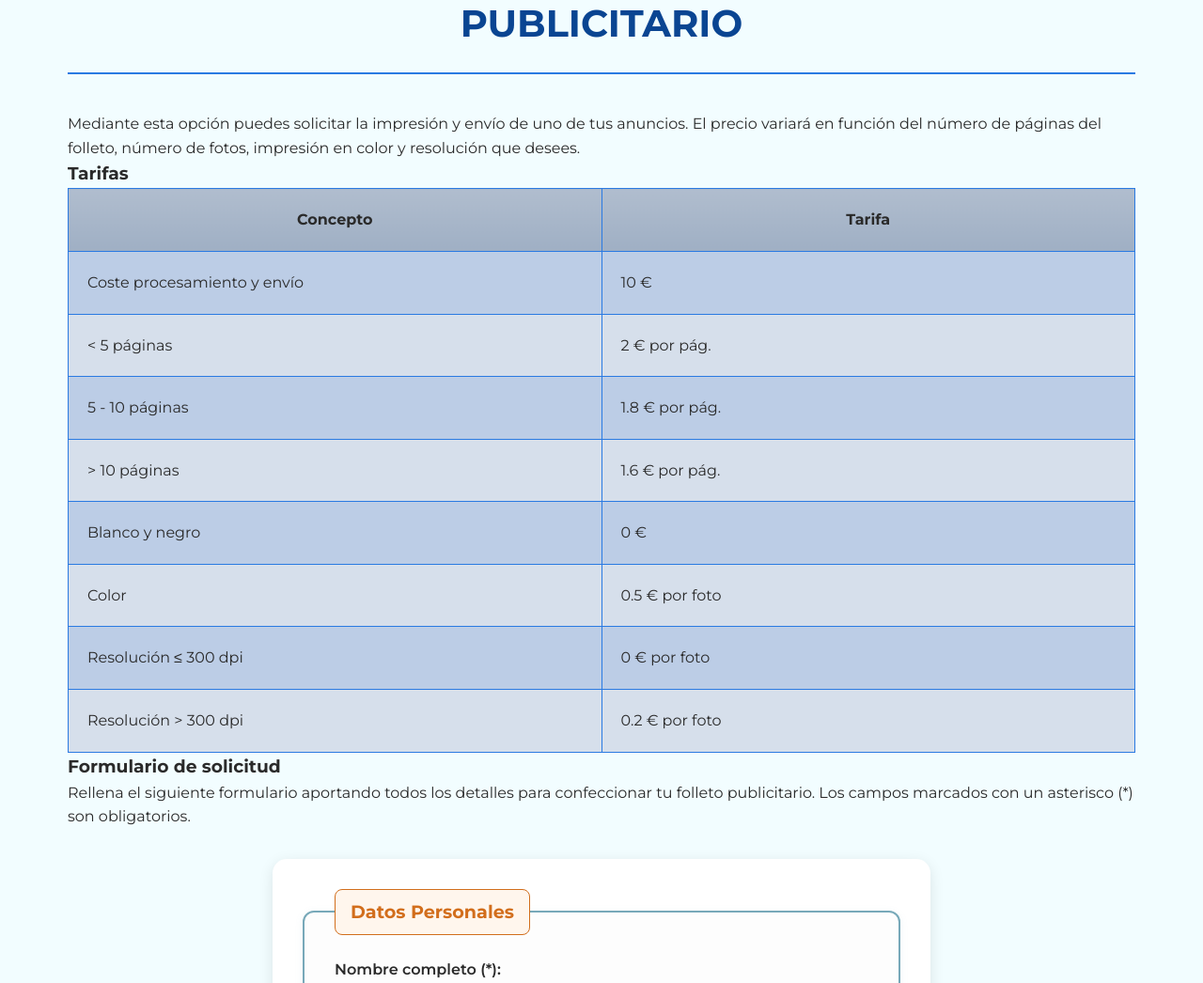
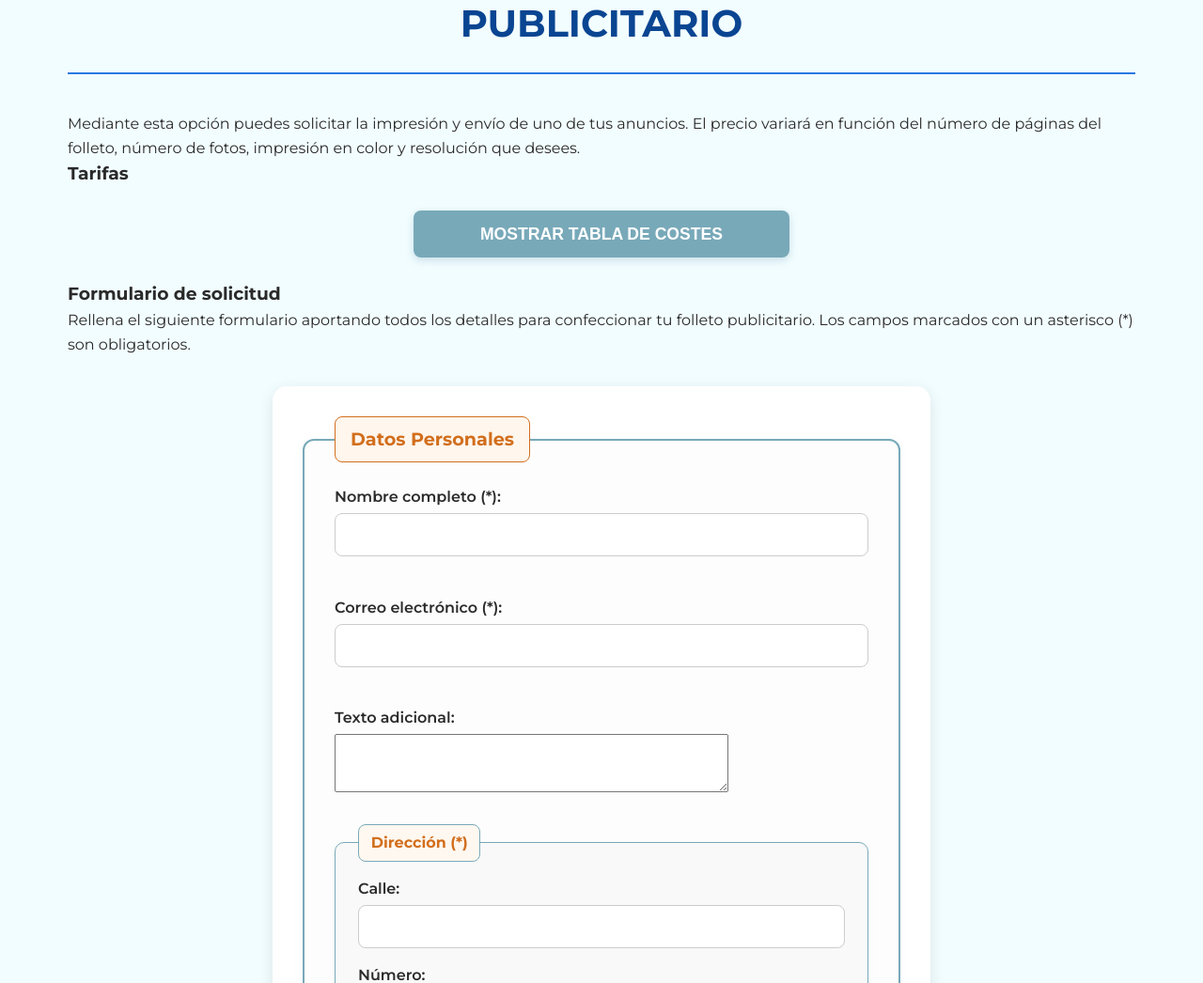
Before and after one commit to Wakakamole/daw, a PHP site: page /solicitar_folleto.html in a window 1280 px wide. Shown: the part 304-1350 px from the top of the page at 94% size. Run offline with PHP 8.4, Linux system fonts and the light colour scheme.

Commit message:
Tabla de costes

```diff
--- a/css/inmolink.css
+++ b/css/inmolink.css
@@ -178,6 +213,37 @@ tbody tr:nth-child(odd) {
   }
   tbody tr:nth-child(even) {
   background-color: #d6dfeb;
+}
+
+/* BOTÓN MOSTRAR / OCULATAR TABLA */
+#mostrarTabla {
+  display: block;
+  width: 100%;
+  max-width: 400px;
+  margin: 1.5rem auto 1.5rem auto;
+
+  background-color: var(--color-secundario);
+  color: #fff;
+  font-weight: 600;
+  font-size: 1.1rem;
+  border: none;
+  border-radius: 8px;
+  padding: 0.9rem 1.5rem;
+  cursor: pointer;
+  transition: var(--transicion);
+  box-shadow: 0 3px 8px rgba(120, 169, 185, 0.35);
+  text-transform: uppercase;
+}
+
+#mostrarTabla:hover {
+  background-color: #6d9abb;
+  transform: translateY(-2px);
+  box-shadow: 0 5px 15px rgba(120, 169, 185, 0.45);
+}
+
+#mostrarTabla:active {
+  transform: translateY(0);
+  box-shadow: 0 3px 8px rgba(120, 169, 185, 0.35);
 }
 
 /* FORUMULARIOS */
--- /dev/null
+++ b/js/tabla_costes.js
@@ -0,0 +1,189 @@
+/*
+    Script para generar y mostrar/ocultar la tabla de costes de un folleto
+*/
+
+//DEFINICIÓN DE TARIFAS Y DATOS DE ENTRADA
+
+//Costes
+const TARIFAS = {
+    COSTO_ENVIO: 10.00,
+    PAGINAS: [
+        { max: 4, precio: 2.00 },   // menos de 5 paginas
+        { max: 10, precio: 1.80 },  //entre 5 y 10 paginas
+        { max: Infinity, precio: 1.60 } //mas de 10 paginas
+    ],
+    COLOR: 0.50,
+    RESOLUCION_ALTA: 0.20
+};
+
+//
+const DATOS_FILAS = Array.from({ length: 15 }, (_, i) => ({
+    paginas: i + 1,
+    fotos: (i + 1) * 3
+}));
+
+const PARAMETROS_COLUMNAS = [
+    { esColor: false, esAltaResolucion: false }, // Blanco y negro, <= 300 dpi
+    { esColor: false, esAltaResolucion: true },  // Blanco y negro, > 300 dpi
+    { esColor: true, esAltaResolucion: false },  // Color, <= 300 dpi
+    { esColor: true, esAltaResolucion: true }   // Color, > 300 dpi
+];
+
+//FUNCIÓN QUE CALCULA EL COSTE TOTAL
+function calcularCosteFolleto(numPaginas, numFotos, esColor, esAltaResolucion) {
+    let costeTotal = 0.0;
+
+    let costePaginas = 0.0;
+
+    //Numero de paginas
+    for (const tarifa of TARIFAS.PAGINAS) {
+        if (numPaginas <= tarifa.max) {
+            costePaginas = numPaginas * tarifa.precio;
+            break;
+        }
+    }
+    costeTotal += costePaginas;
+
+    //Color (0.5 €/foto)
+    if (esColor) {
+        costeTotal += numFotos * TARIFAS.COLOR;
+    }
+
+    //Si es resolucion alta (0.2 €/foto)
+    if (esAltaResolucion) {
+        costeTotal += numFotos * TARIFAS.RESOLUCION_ALTA;
+    }
+
+    costeTotal += TARIFAS.COSTO_ENVIO;  //Le sumamos el coste de envío
+
+    // Devuelvo el precio con 2 decimales
+    return parseFloat(costeTotal.toFixed(2));
+}
+
+
+//FUNCION QUE GENERA LA TABLA (usando DOM nodo a nodo)
+function generarTablaCostes(container) {
+
+    const title = document.createElement('p');  // Título de la tabla
+
+    // Creo la talba
+    const table = document.createElement('table');
+    table.setAttribute('id', 'tabla-costes-generada');
+
+    //THEAD
+    const thead = document.createElement('thead');
+    const headerRow1 = document.createElement('tr');
+    const headerRow2 = document.createElement('tr');
+
+    //celdas principales
+    const headers = [
+        { text: 'Número de páginas', rowspan: 2 },
+        { text: 'Número de fotos', rowspan: 2 }
+    ];
+
+    headers.forEach(h => {
+        let th = document.createElement('th');
+        th.setAttribute('rowspan', h.rowspan.toString());
+        th.appendChild(document.createTextNode(h.text));
+        headerRow1.appendChild(th);
+    });
+
+    // Celdas fusionadas (Blanco y negro | Color)
+    const colorHeaders = [
+        { text: 'Blanco y negro', colspan: 2 },
+        { text: 'Color', colspan: 2 }
+    ];
+
+    colorHeaders.forEach(ch => {
+        let th = document.createElement('th');
+        th.setAttribute('colspan', ch.colspan.toString());
+        th.appendChild(document.createTextNode(ch.text));
+        headerRow1.appendChild(th);
+    });
+
+    thead.appendChild(headerRow1);
+
+    const dpiHeaders = ['150-300 dpi', '450-900 dpi', '150-300 dpi', '450-900 dpi'];
+    dpiHeaders.forEach(dh => {
+        let th = document.createElement('th');
+        th.appendChild(document.createTextNode(dh));
+        headerRow2.appendChild(th);
+    });
+
+    thead.appendChild(headerRow2);
+    table.appendChild(thead);
+
+    //TBODY
+    const tbody = document.createElement('tbody');
+
+    DATOS_FILAS.forEach(data => {
+        const row = document.createElement('tr');
+
+        //numero de páginas
+        let tdPaginas = document.createElement('td');
+        tdPaginas.appendChild(document.createTextNode(data.paginas));
+        row.appendChild(tdPaginas);
+
+        //nmero de fotos
+        let tdFotos = document.createElement('td');
+        tdFotos.appendChild(document.createTextNode(data.fotos));
+        row.appendChild(tdFotos);
+
+        //Celdas de los costes
+        PARAMETROS_COLUMNAS.forEach(params => {
+            const coste = calcularCosteFolleto(
+                data.paginas,
+                data.fotos,
+                params.esColor,
+                params.esAltaResolucion
+            );
+
+            let tdCoste = document.createElement('td');
+            // Formatear a € con dos decimales (reemplazando . por ,) (chatgpt)
+            const costeFormateado = `${coste.toFixed(2).replace('.', ',')} €`;
+            tdCoste.appendChild(document.createTextNode(costeFormateado));
+            row.appendChild(tdCoste);
+        });
+
+        tbody.appendChild(row);
+    });
+
+    table.appendChild(tbody);
+
+    //Añadir la nueva tabla
+    container.innerHTML = '';   //Limpiar por si ya existía una tabla cuando se oculta y muestra
+    container.appendChild(title);
+    container.appendChild(table);
+}
+
+
+//FUNCIONALIDAD DE MOSTRAR/OCULTAR
+function toggleTableVisibility() {
+    const container = document.getElementById('tableContainer');
+    const button = document.getElementById('mostrarTabla');
+
+    if (container.style.display === 'none') {
+        // Mostrar la tabla
+        container.style.display = 'block';
+        button.textContent = 'Ocultar Tabla de Costes';
+
+        // Generar la tabla solo la primera vez que se muestre
+        if (!document.getElementById('tabla-costes-generada')) {
+            generarTablaCostes(container);
+        }
+    } else {
+        // Ocultar la tabla
+        container.style.display = 'none';
+        button.textContent = 'Mostrar Tabla de Costes';
+    }
+}
+
+//INICIALIZACIÓN DEL SCRIPT
+function init() {
+    const button = document.getElementById('mostrarTabla');
+    if (button) {
+        button.addEventListener('click', toggleTableVisibility);
+    }
+}
+
+document.addEventListener('DOMContentLoaded', init);
--- a/solicitar_folleto.html
+++ b/solicitar_folleto.html
@@ -98,49 +98,11 @@
         <section id="tabla-tarifas">
             <h3>Tarifas</h3>
 
-            <table>
-                <thead>
-                    <tr>
-                        <th>Concepto</th>
-                        <th>Tarifa</th>
-                    </tr>
-                </thead>
-                <tbody>
-                    <tr>
-                        <td>Coste procesamiento y envío</td>
-                        <td>10 €</td>
-                    </tr>
-                    <tr>
-                        <td>&lt; 5 páginas</td>
-                        <td>2 € por pág.</td>
-                    </tr>
-                    <tr>
-                        <td>5 - 10 páginas</td>
-                        <td>1.8 € por pág.</td>
-                    </tr>
-                    <tr>
-                        <td>&gt; 10 páginas</td>
-                        <td>1.6 € por pág.</td>
-                    </tr>
-                    <tr>
-                        <td>Blanco y negro</td>
-                        <td>0 €</td>
-                    </tr>
-                    <tr>
-                        <td>Color</td>
-                        <td>0.5 € por foto</td>
-                    </tr>
-                    <tr>
-                        <td>Resolución &le; 300 dpi</td>
-                        <td>0 € por foto</td>
-                    </tr>
-                    <tr>
-                        <td>Resolución &gt; 300 dpi</td>
-                        <td>0.2 € por foto</td>
-                    </tr>
-                </tbody>
-            </table>
+            <button id="mostrarTabla">Mostrar Tabla de Costes</button>
+            <div id="tableContainer" style="display: none;"></div>
         </section>
+        <script src="js/tabla_costes.js"></script>
+
 
         <!-- Formulario de solicitud -->
         <section id="formulario">
```
Also changed, not shown: other parts of css/inmolink.css (+35 -0 lines).
